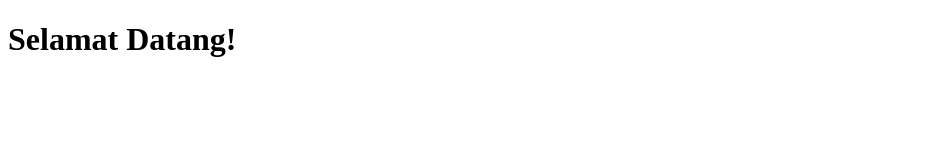
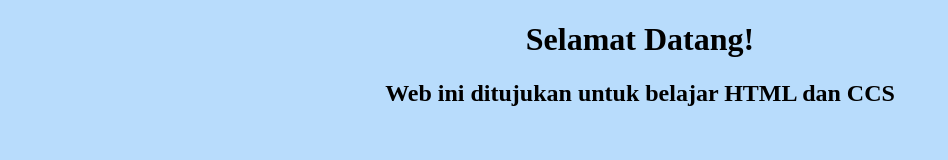
Before and after one commit to 46yAwn/latihan01, a plain HTML site: page index.html in a window 1280 px wide. Shown: the whole page, without its empty margins (0-948 px from the left). Drawn offline with Linux system fonts and the light colour scheme.

Commit message:
Menambahkan Style

```diff
--- a/index.html
+++ b/index.html
@@ -4,8 +4,26 @@
     <meta charset="UTF-8">
     <meta name="viewport" content="width=device-width, initial-scale=1.0">
     <title>Styles CSS</title>
+    <style>
+    body {
+        background-color: rgb(184, 220, 252);
+    }
+    h1 {
+        color: black;
+        text-align: center;
+    }
+    h2 {
+        color: black;
+        text-align: center;
+    }
+    p {
+        color: black;
+        font-size: 18px;
+    }
+    </style>
 </head>
 <body>
     <h1>Selamat Datang!</h1>
+    <h2>Web ini ditujukan untuk belajar HTML dan CCS</h2>
 </body>
 </html>
```
